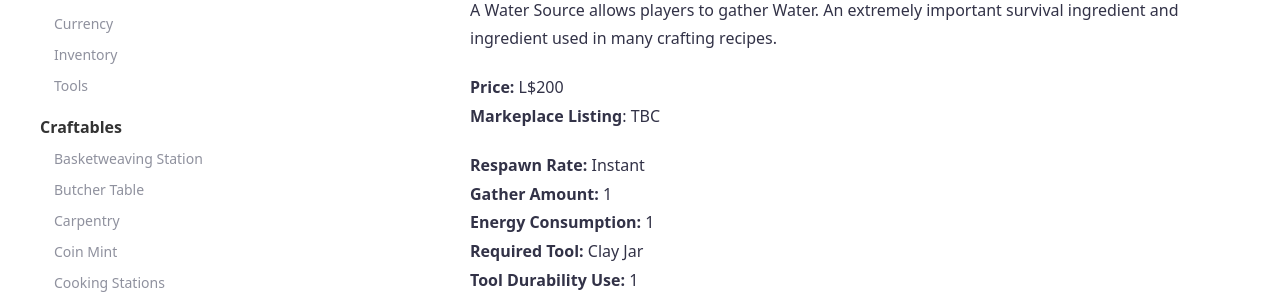
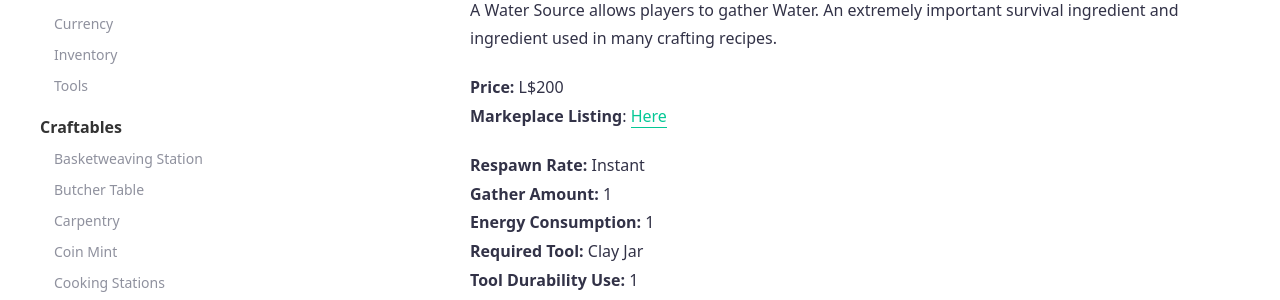
Before and after one commit to SLColonies/Public, a Jekyll site: the page built from _docs/water.md, in a window 1280 px wide and 900 px high. Shown: the part 366-666 px from the top of the window. Built offline with Jekyll 4.4.1, drawn with Linux system fonts in a browser that asks for light colours.

Commit message:
Update water.md

```diff
--- a/_docs/water.md
+++ b/_docs/water.md
@@ -8,7 +8,7 @@ The Water Script is a script which sim builders can place into any modifiable ob
 A Water Source allows players to gather Water. An extremely important survival ingredient and ingredient used in many crafting recipes.
 
 **Price:** L$200<br>
-**Markeplace Listing**: TBC<br>
+**Markeplace Listing**: [Here](https://marketplace.secondlife.com/p/SLC-Gatherables-Water-Script/19229655)<br>
 
 **Respawn Rate:** Instant<br>
 **Gather Amount:** 1<br>
```
